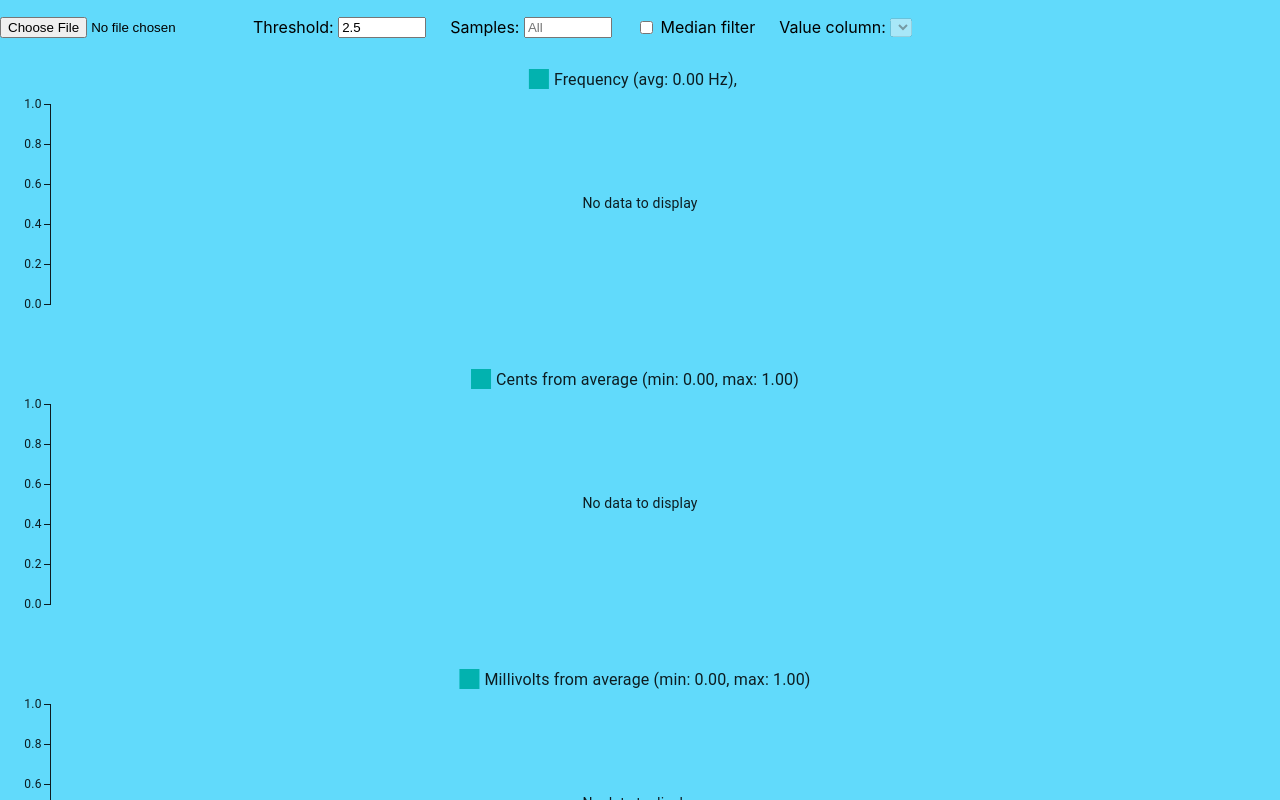
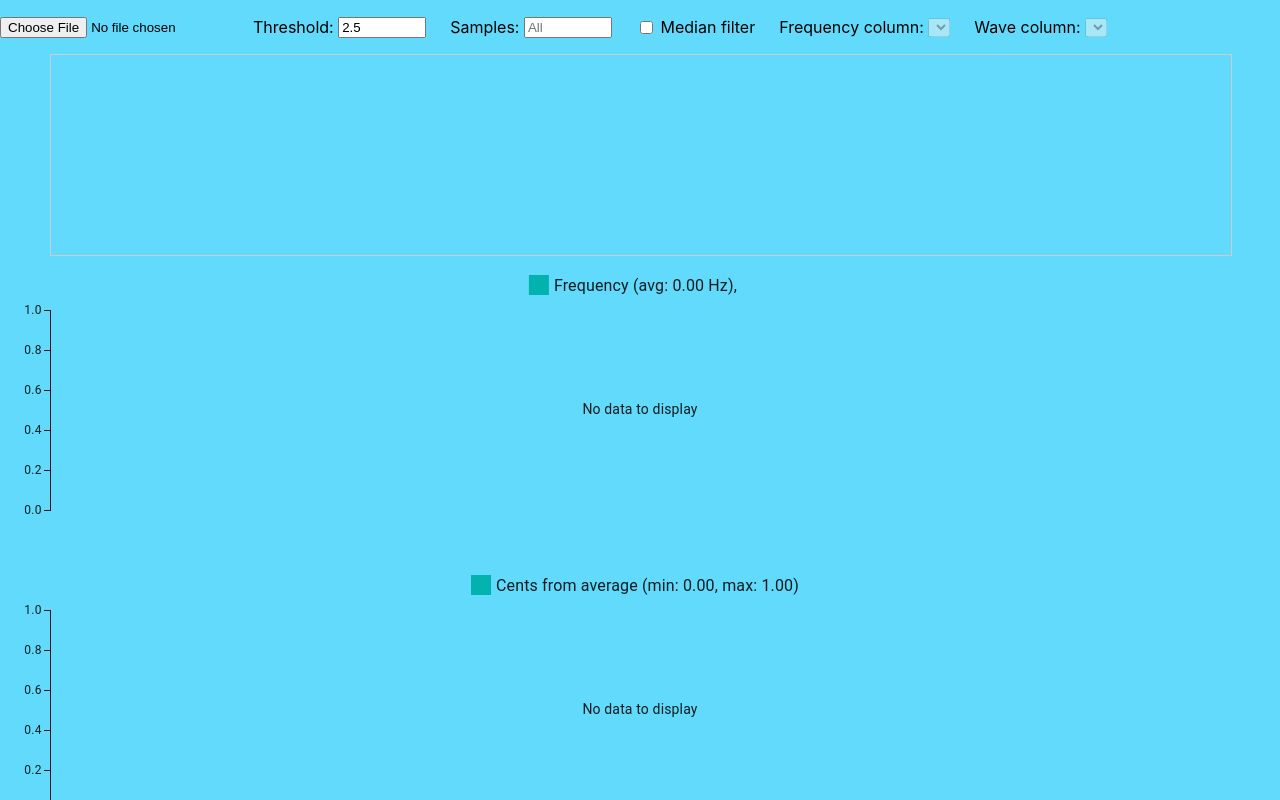
Before and after one commit to xonik/frequency-analyzer, a React (Create React App) app: page / in a window 1280 px wide. Shown: the top 800 px of the page. Built offline with nearby package versions, Linux system fonts and the light colour scheme.

Commit message:
Added a plot of the raw data and a selector that makes it possible to use a second column for this plot, will make it possible to sample the DCOs as well to see the correlation.

```diff
--- a/src/App.tsx
+++ b/src/App.tsx
@@ -4,7 +4,7 @@ import {
     average,
     calculateFrequencyRateOfChangePercent, centsBetweenFrequencies, CentsEntry,
     createFrequencyProcessor, filterByMedianDeviation, findValueColumn, getMinMaxY,
-    parseLine, VoltsEntry,
+    parseLine, Sample, VoltsEntry,
 } from "./logic/calculator";
 import type {
     FrequencyEntry,
@@ -14,16 +14,19 @@ import type {
 import { FileLinesContext } from "./context/FileLinesContext";
 import { LineChart } from "@mui/x-charts";
 import './App.css';
+import BitmapPlot from "./components/BitmapPlot";
 
 function App() {
     const { lines } = useContext(FileLinesContext);
     const [averageFrequency, setAverageFrequency] = useState<number>(0);
+    const [waveSamples, setWaveSamples] = useState<Sample[]>([]);
     const [frequencyList, setFrequencyList] = useState<FrequencyEntry[]>([]);
     const [rateOfChangeList, setRateOfChangeList] = useState<RateOfChangeEntry[]>([]);
     const [centsDeviationList, setCentsDeviationList] = useState<CentsEntry[]>([]);
     const [voltsDeviationList, setVoltsDeviationList] = useState<VoltsEntry[]>([]);
     const [chartWidth, setChartWidth] = useState(window.innerWidth);
-    const [valueColumn, setValueColumn] = useState<number>(1);
+    const [frequencyColumn, setFrequencyColumn] = useState<number>(1);
+    const [waveColumn, setWaveColumn] = useState<number>(1);
 
 
     const [threshold, setThreshold] = useState<number>(() => {
@@ -56,6 +59,11 @@ function App() {
     }, [medianFilter]);
 
     useEffect(() => {
+        const waveSamples = lines.slice(1).map(line => parseLine(line, waveColumn));
+        setWaveSamples(waveSamples)
+    }, [lines, waveColumn]);
+
+    useEffect(() => {
         setLoading(true);
 
         setTimeout(() => { // Simulate async, remove if not needed
@@ -66,8 +74,7 @@ function App() {
             }
 
             const { processSample, frequencyList: freqList } = createFrequencyProcessor(threshold);
-
-            const samples = lines.slice(1).map((line) => parseLine(line, valueColumn))
+            const samples = lines.slice(1).map((line) => parseLine(line, frequencyColumn))
 
             samples.forEach((sample) => {
                 processSample(sample);
@@ -103,7 +110,7 @@ function App() {
             setRateOfChangeList(calculateFrequencyRateOfChangePercent(slicedList));
             setLoading(false);
         }, 10);
-    }, [lines, threshold, sliceLength, medianFilter, valueColumn]);
+    }, [lines, threshold, sliceLength, medianFilter, frequencyColumn]);
 
     useEffect(() => {
         const handleResize = () => setChartWidth(window.innerWidth);
@@ -177,10 +184,22 @@ function App() {
                         &nbsp;Median filter
                     </label>
                     <label style={{ marginLeft: 24 }}>
-                        Value column:&nbsp;
+                        Frequency column:&nbsp;
                         <select
-                            value={valueColumn}
-                            onChange={e => setValueColumn(Number(e.target.value))}
+                            value={frequencyColumn}
+                            onChange={e => setFrequencyColumn(Number(e.target.value))}
+                            disabled={columnNames.length === 0}
+                        >
+                            {columnNames.map((name, idx) => (
+                                <option key={idx + 1} value={idx + 1}>{name}</option>
+                            ))}
+                        </select>
+                    </label>
+                    <label style={{ marginLeft: 24 }}>
+                        Wave column:&nbsp;
+                        <select
+                            value={waveColumn}
+                            onChange={e => setWaveColumn(Number(e.target.value))}
                             disabled={columnNames.length === 0}
                         >
                             {columnNames.map((name, idx) => (
@@ -189,13 +208,14 @@ function App() {
                         </select>
                     </label>
                 </div>
+                <BitmapPlot samples={waveSamples} width={chartWidth-100} height={200} marginLeft={50} marginRight={40} />
                 <LineChart
                     xAxis={[{ data: frequencyTimes, label: "Time" }]}
                     yAxis={[freqYAxis]}
                     series={[
                         {
                             data: frequencies,
-                            label: `Frequency (avg: ${averageFrequency.toFixed(2)} Hz), ${columnNames[valueColumn - 1] || ''}`,
+                            label: `Frequency (avg: ${averageFrequency.toFixed(2)} Hz), ${columnNames[frequencyColumn - 1] || ''}`,
                             area: false,
                             showMark: false,
                             curve: 'linear'
--- /dev/null
+++ b/src/components/BitmapPlot.tsx
@@ -0,0 +1,56 @@
+import React, { useRef, useEffect } from 'react';
+import type { Sample } from '../logic/calculator';
+
+type BitmapPlotProps = {
+    samples: Sample[];
+    width?: number;
+    height?: number;
+    marginLeft?: number;
+    marginRight?: number;
+};
+
+const BitmapPlot: React.FC<BitmapPlotProps> = ({
+                                                   samples,
+                                                   width = 600,
+                                                   height = 200,
+                                                   marginLeft = 0,
+                                                   marginRight = 0
+                                               }) => {
+    const canvasRef = useRef<HTMLCanvasElement>(null);
+
+    useEffect(() => {
+        if (!canvasRef.current || samples.length === 0) return;
+        const ctx = canvasRef.current.getContext('2d');
+        if (!ctx) return;
+
+        ctx.clearRect(0, 0, width, height);
+
+        // Find min/max for scaling
+        const values = samples.map(s => s.value).filter(v => typeof v === 'number' && !isNaN(v));
+        const min = Math.min(...values);
+        const max = Math.max(...values);
+
+        // Draw line
+        ctx.beginPath();
+        samples.forEach((s, i) => {
+            const x = (i / (samples.length - 1)) * (width - 1);
+            const y = height - ((s.value - min) / (max - min || 1)) * (height - 1);
+            if (i === 0) ctx.moveTo(x, y);
+            else ctx.lineTo(x, y);
+        });
+        ctx.strokeStyle = '#d21919';
+        ctx.lineWidth = 0.5;
+        ctx.stroke();
+    }, [samples, width, height]);
+
+    return (
+        <canvas
+            ref={canvasRef}
+            width={width}
+            height={height}
+            style={{ border: '1px solid #ccc', marginLeft, marginRight }}
+        />
+    );
+};
+
+export default BitmapPlot;
--- a/src/components/FileUploader.tsx
+++ b/src/components/FileUploader.tsx
@@ -11,7 +11,8 @@ const FileUploader: React.FC = () => {
         const reader = new FileReader();
         reader.onload = (e) => {
             const text = e.target?.result as string;
-            setLines(text.split(/\r?\n/));
+            const lines = text.split(/\r?\n/);
+            setLines(lines.filter(line => line.trim() !== "")); // Filter out empty lines
         };
         reader.readAsText(file);
     };
```
